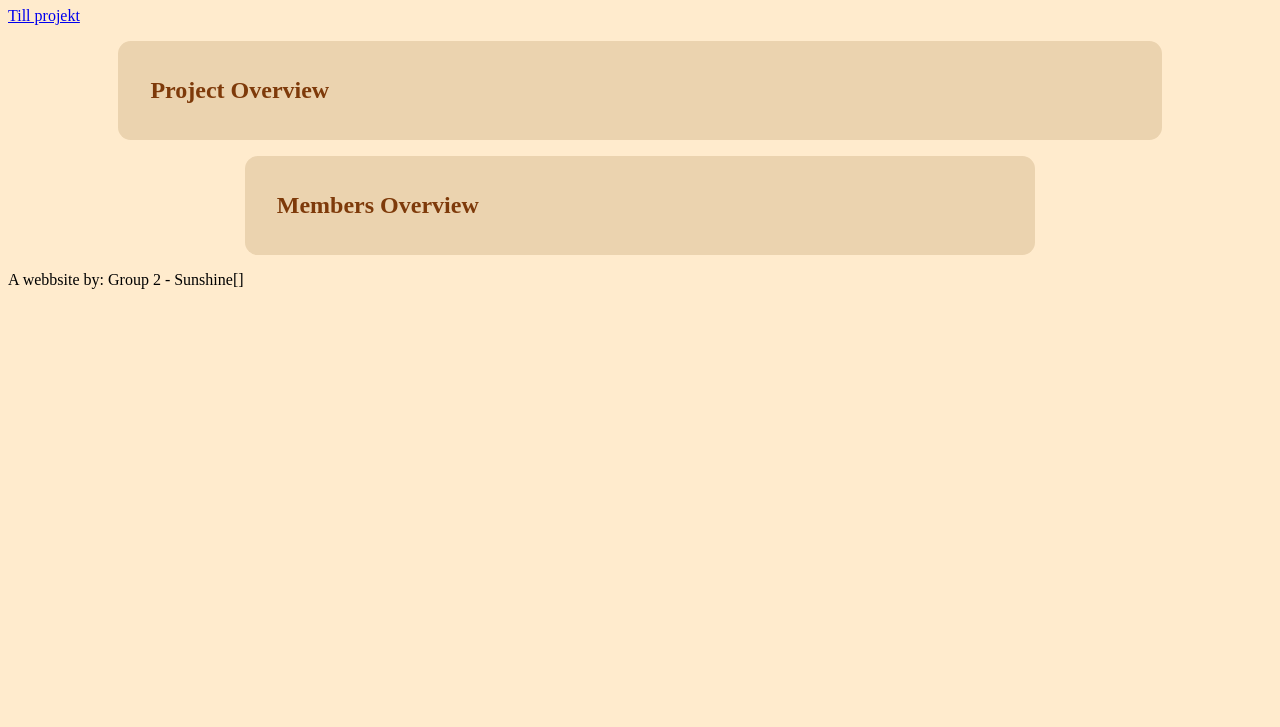
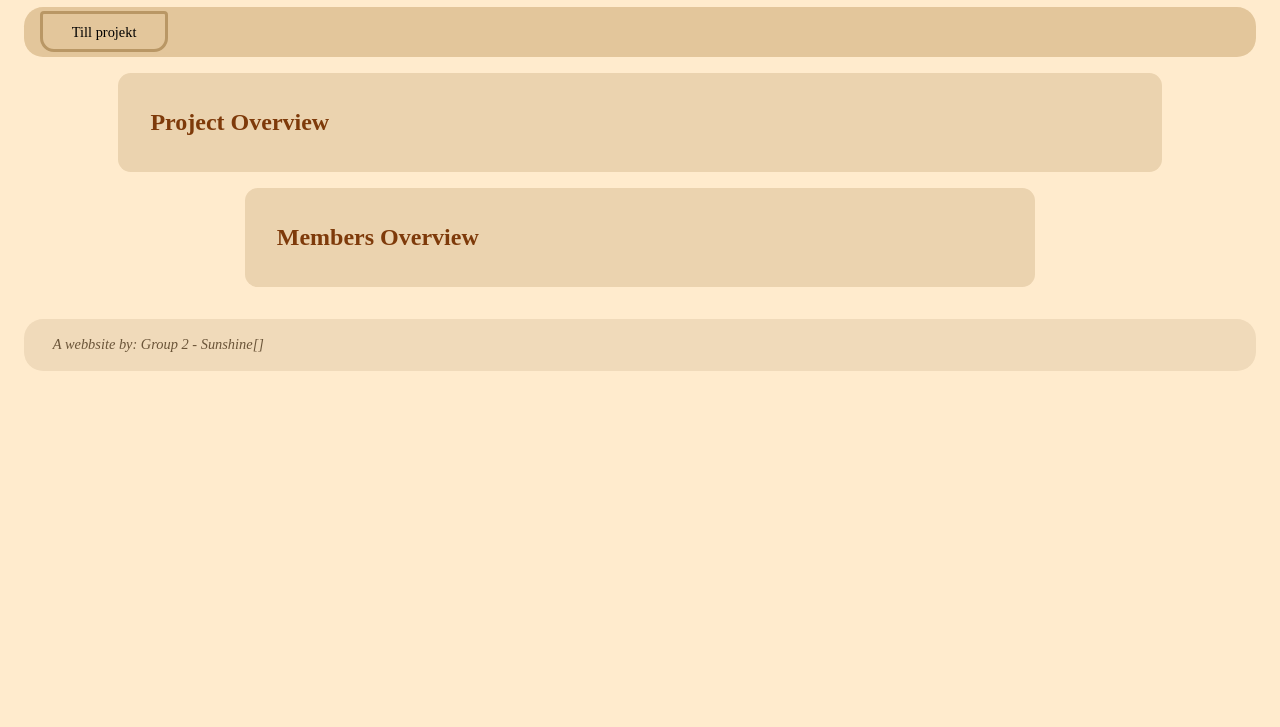
Before and after one commit to Shyz99/be26-js2-slutprojekt-grupp2, a website built with Vite: page index.html in a window 1280 px wide. Shown: the part 73-800 px from the top of the page. Built offline with nearby package versions, Linux system fonts and the light colour scheme; no server answers.

Commit message:
Global CSS fix

```diff
--- a/src/styles/global.css
+++ b/src/styles/global.css
@@ -36,7 +36,9 @@ html {
   border: 1px solid #ccc;
   border-radius: 5px;
   cursor: pointer;
-    transition: background-color 0.2s, color 0.2s;
+  transition:
+    background-color 0.2s,
+    color 0.2s;
 }
 
 .priority-option input:checked + span {
@@ -49,3 +51,45 @@ html {
   outline: 2px solid #222;
   outline-offset: 3px;
 }
+
+h1 {
+  padding-left: 2.01rem;
+}
+
+header {
+  background-color: rgb(227, 198, 155);
+  padding: 1rem;
+  border-radius: 1.2rem;
+  margin: 1rem;
+}
+
+header a {
+  text-decoration: none;
+  padding-bottom: 0.6rem;
+  padding-top: 0.6rem;
+  padding-left: 1.8rem;
+  padding-right: 1.8rem;
+  color: black;
+  font-size: 0.9rem;
+  border: 3px solid rgb(185, 151, 101);
+  border-radius: 4px 4px 14px 14px;
+}
+
+header a:hover {
+  background-color: rgb(177, 144, 94);
+  color: antiquewhite;
+}
+
+footer {
+  background-color: rgb(240, 218, 186);
+  margin: 1rem;
+  margin-top: 2rem;
+  padding-bottom: 0.2rem;
+  padding-top: 0.2rem;
+  padding-left: 1.8rem;
+  padding-right: 1.8rem;
+  color: rgb(107, 85, 57);
+  font-size: 0.9rem;
+  font-style: italic;
+  border-radius: 1.2rem;
+}
```
Lines whose indentation alone changed are shown as unchanged.
